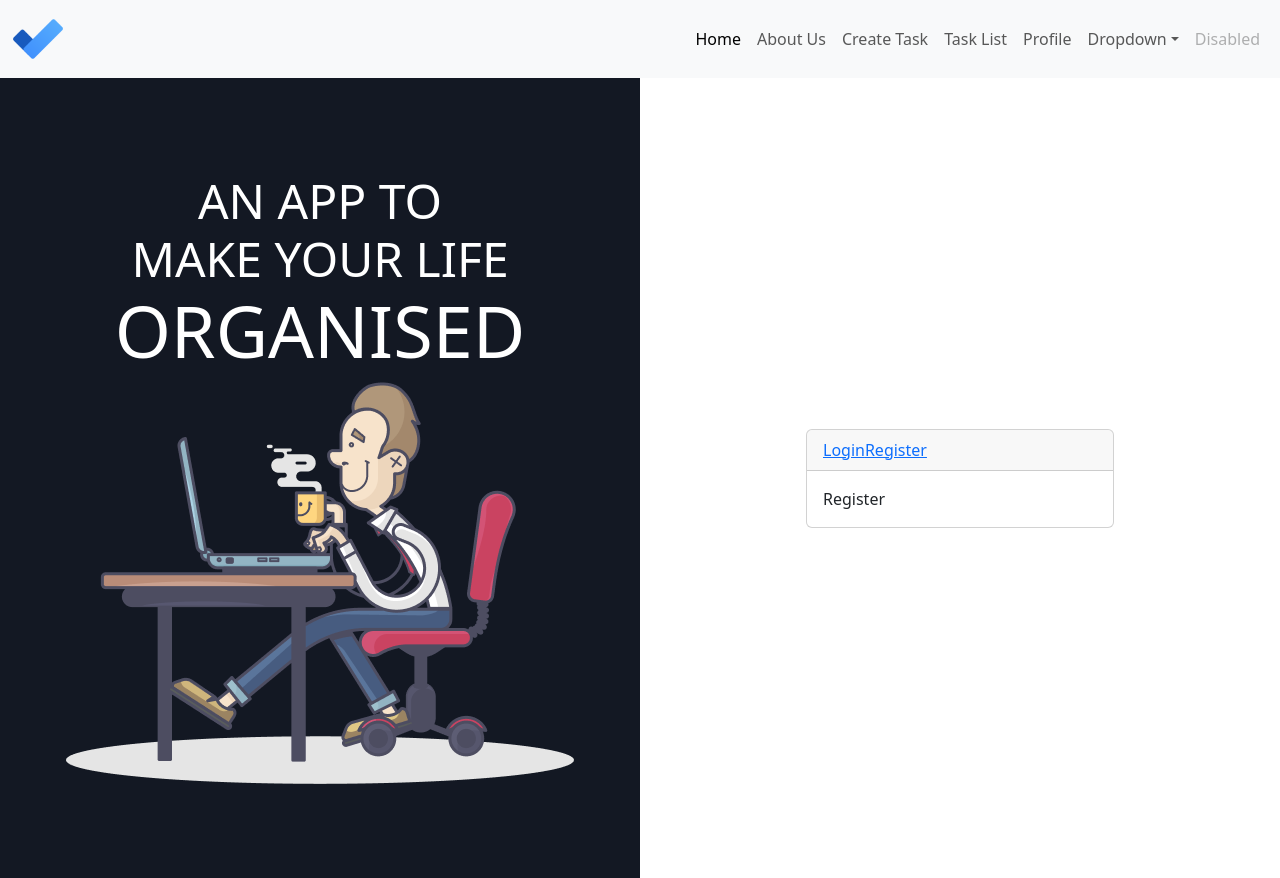
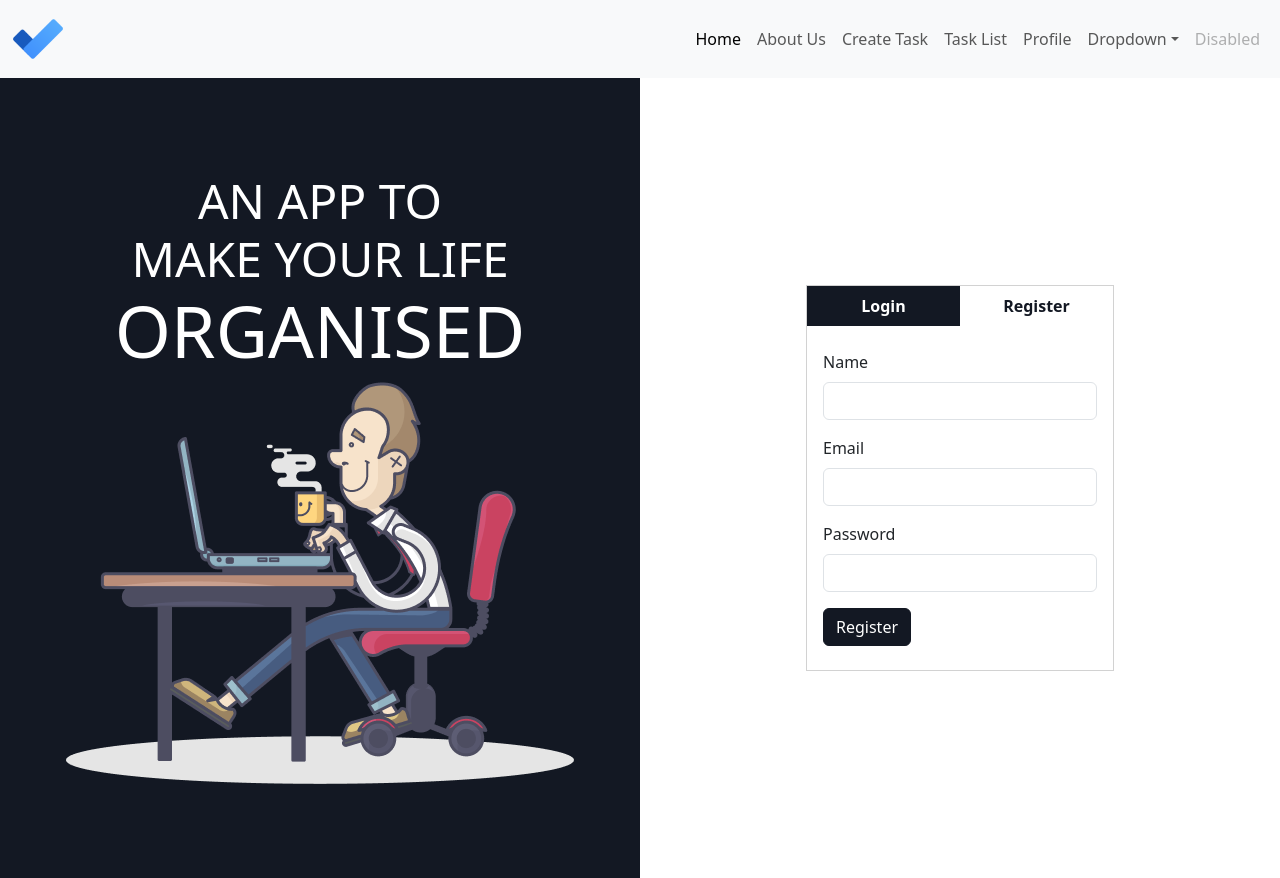
Before and after one commit to vipink28/to-do-app-jan-25, a React (Vite) app: page /register in a window 1280 px wide. Built offline with nearby package versions, Linux system fonts and the light colour scheme.

Commit message:
First api post request in register

```diff
--- /dev/null
+++ b/db.json
@@ -0,0 +1,17 @@
+{
+  "users": [
+    {
+      "name": "Vipin",
+      "email": "vipin@gmail.com",
+      "password": "admin",
+      "id": 1
+    },
+    {
+      "name": "Vipin",
+      "email": "vipin@gmail.com",
+      "password": "admin",
+      "id": 2
+    }
+  ],
+  "tasks": []
+}
--- a/src/auth/Login.jsx
+++ b/src/auth/Login.jsx
@@ -2,7 +2,17 @@ import React from 'react'
 
 const Login = () => {
     return (
-        <div>Login</div>
+        <div className='py-2'>
+            <div className='mb-3'>
+                <label className='form-label'>Email</label>
+                <input type='email' name='email' className='form-control' />
+            </div>
+            <div className='mb-3'>
+                <label className='form-label'>Password</label>
+                <input type='password' name='password' className='form-control' />
+            </div>
+            <button className='btn btn-primary'>Login</button>
+        </div>
     )
 }
 
--- a/src/auth/Register.jsx
+++ b/src/auth/Register.jsx
@@ -1,8 +1,44 @@
-import React from 'react'
+import React, { useState } from 'react';
 
 const Register = () => {
+
+    const [formData, setFormData] = useState(null);
+    const handleChange = (e) => {
+        const { name, value } = e.target;
+        setFormData((prev) => ({
+            ...prev,
+            [name]: value
+        }))
+    }
+
+    const formSubmit = async () => {
+        let config = {
+            method: "POST",
+            headers: {
+                "Content-Type": "application/json"
+            },
+            body: JSON.stringify(formData)
+        }
+        const response = await fetch("http://localhost:5001/users", config);
+        console.log(response);
+    }
+
     return (
-        <div>Register</div>
+        <div className='py-2'>
+            <div className='mb-3'>
+                <label className='form-label'>Name</label>
+                <input type='text' name='name' className='form-control' onChange={handleChange} />
+            </div>
+            <div className='mb-3'>
+                <label className='form-label'>Email</label>
+                <input type='email' name='email' className='form-control' onChange={handleChange} />
+            </div>
+            <div className='mb-3'>
+                <label className='form-label'>Password</label>
+                <input type='password' name='password' className='form-control' onChange={handleChange} />
+            </div>
+            <button onClick={formSubmit} className='btn btn-primary'>Register</button>
+        </div>
     )
 }
 
--- a/src/pages/Home.jsx
+++ b/src/pages/Home.jsx
@@ -15,18 +15,17 @@ const Home = () => {
 
                 <div className="col-lg-6 d-flex flex-column justify-content-center align-items-center h-100">
 
-                    <div className='card w-50'>
-                        <div className='card-header'>
-                            <Link to="/login">Login</Link>
-                            <Link to="/register">Register</Link>
+                    <div className='card w-50 rounded-0'>
+                        <div className='card-header d-flex bg-transparent p-0 border-0'>
+                            <Link className='w-50 py-2 text-center text-decoration-none fw-bold bg-primary text-white' to="/login">Login</Link>
+
+                            <Link className='w-50 py-2 text-center text-decoration-none fw-bold bg-white text-primary' to="/register">Register</Link>
                         </div>
                         <div className='card-body'>
                             <Outlet />
                         </div>
                     </div>
-
                 </div>
-
             </div>
         </div>
     )
```
